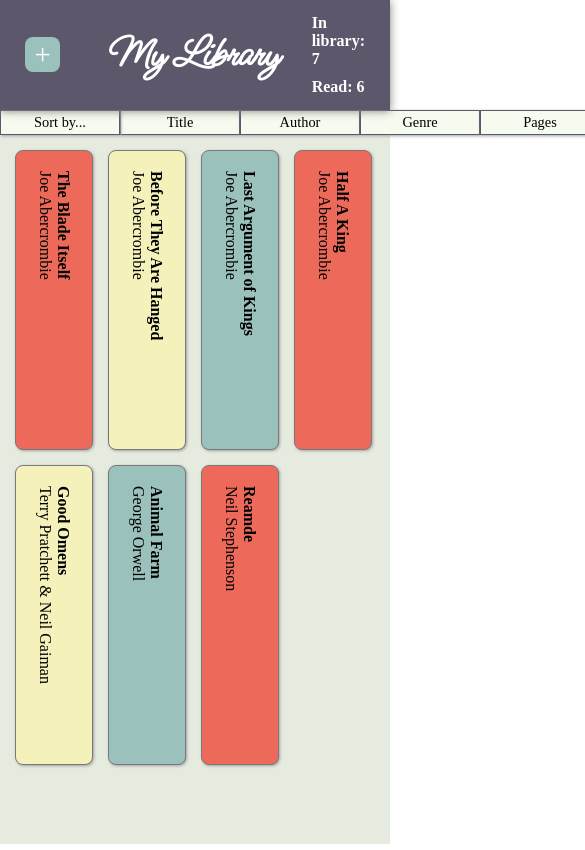
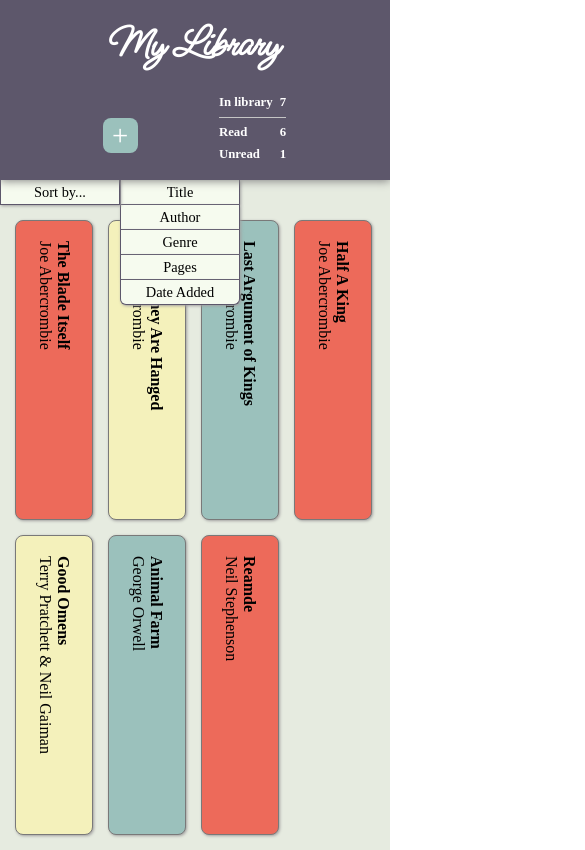
Before and after one commit to mikeplant/odin-library, a plain HTML site: page index.html in a window 390 px wide. Both pictures are taken after a click on the button "Sort by...". Shown: the top 850 px of the page, 585 px wide, since content can reach past the window. Drawn offline with Linux system fonts and the light colour scheme; a web font is replaced by a local one.

Commit message:
Add media queries for responsiveness, adjust styling

```diff
--- a/css/style.css
+++ b/css/style.css
@@ -33,6 +33,7 @@
   display: grid;
   grid-template-rows: 1fr 7fr;
   margin: 0;
+  min-width: 300px;
 }
 
 header {
@@ -88,11 +89,12 @@
 }
 
 .form-container {
-  background-color: #9BC1BC;
-  padding: 15px;
+  background-color: #f6fbef;
+  color: #5D576B;
+  padding: 12px;
   border: 1px solid gray;
   border-radius: 8px;
-  z-index: 11;
+  z-index: 10;
   position: absolute;
   top: 0;
   box-shadow: 1px 1px 3px rgb(161, 160, 160);
@@ -162,57 +164,46 @@
   z-index: 9;
 }
 
+.sort-btns {
+  width: 120px;
+  height: 25px;
+  border: 1px solid #5D576B;
+  border-top: none;
+  font-size: 0.9rem;
+  background-color: #f6fbef;
+  box-shadow: 1px 1px 3px rgb(161, 160, 160);
+}
+
+.add-menu-btns {
+  display: flex;
+  grid-column-start: 2;
+  justify-self: end;
+  gap: 15px;
+}
+
+.add-menu-btn {
+  border: 1px solid gray;
+  width: 75px;
+  height: 30px;
+  /* background-color: #F4F1BB; */
+  color: #fff;
+}
+
+.add-book-cancel-btn {
+  background-color: #ED6A5A;
+  /* color: #000; */
+}
+
 .status-display {
   grid-row: 1 / span 2;
   grid-column-start: 3;
   display: grid;
   font-size: 1rem;
-  gap: 10px;
+  gap: 7px;
   font-weight: 700;
   padding-right: 25px;
   justify-self: end;
-}
-
-.sort-menu-container {
-  position: relative;
-  display: flex;
-}
-
-.sort-menu {
-  display: flex;
-  position: absolute;
-  left: -490px;
-  z-index: 8;
-  transition: left linear 300ms;
-}
-
-.sort-menu-show {
-  left: 120px;
-  transition: left linear 300ms;
-}
-
-.sort-menu button:last-child {
-  border-bottom-right-radius: 6px;
-}
-
-.sort-btns {
-  width: 120px;
-  height: 25px;
-  border: 1px solid #5D576B;
-  font-size: 0.9rem;
-  background-color: #f6fbef;
-  box-shadow: 1px 1px 3px rgb(161, 160, 160);
-}
-
-.drop-btn {
-  z-index: 9;
-  border-bottom-right-radius: 6px;
-  transition: border-bottom-right-radius linear 400ms;
-}
-
-.drop-menu-open {
-  border-bottom-right-radius: 0;
-  transition: border-bottom-right-radius linear 400ms;
+  min-width: 110px;
 }
 
 .has-read, #has-read {
@@ -233,24 +224,118 @@
   box-shadow: inset 0 0 0 3px #fff;
 }
 
-.add-menu-btns {
-  display: flex;
-  grid-column-start: 2;
-  justify-self: end;
-  gap: 15px;
+@media (max-width: 470px) {
+  header {
+    grid-template-rows: 1fr 1fr;
+    grid-template-columns: repeat(3, 1fr);
+  }
+
+  header h1 {
+    align-self: start;
+    margin-top: 18px;
+  }
+
+  .btn-container,
+  .status-display {
+    grid-row: 2;
+    grid-column: 1 / span 3;
+    justify-self: center;
+  }
+
+  .btn-container {
+    padding-right: 175px;
+  }
+
+  .status-display {
+    padding-bottom: 18px;
+    padding-top: 5px;
+    padding-left: 140px;
+    font-size: 0.8rem;
+  }
+
+  .form-container {
+    position: fixed;
+    left: 50%;
+    top: 25px;
+    transform: translate(-50%);
+  }
+
+  .add-book-form {
+    grid-template-columns: 250px;
+    gap: 6px;
+  }
+
+  .add-book-form legend,
+  .add-book-form label,
+  .add-book-form input,
+  .add-menu-btns {
+    grid-column-start: 1;
+  }
+
+  #title+span::after,
+  #author+span::after,
+  #pages+span::after {
+    top: 4px;
+    right: 13px;
+  }
+
+  .add-book-form #has-read {
+    justify-self: start;
+  }
 }
 
-.add-menu-btn {
-  border: 1px solid gray;
-  width: 75px;
-  height: 30px;
-  background-color: #F4F1BB;
-  color: #000;
+.current-total,
+.read-total {
+  grid-column-start: 2;
 }
 
-.add-book-cancel-btn {
-  background-color: #ED6A5A;
-  color: #000;
+.divider-line {
+  grid-column: span 2;
+  border-top: 1px solid #c5c5c5;
+}
+
+.sort-menu-container {
+  position: relative;
+  display: flex;
+}
+
+.sort-menu {
+  display: flex;
+  position: absolute;
+  left: -700px;
+  z-index: 8;
+  transition: left ease 300ms;
+}
+
+.sort-menu-show {
+  left: 120px;
+  transition: left ease 300ms;
+}
+
+@media (max-width: 720px) {
+  .sort-menu {
+    flex-direction: column;
+  }
+
+  .sort-menu button:last-child {
+    border-bottom-left-radius: 6px;
+  }
+}
+
+.sort-menu button:last-child {
+  border-bottom-right-radius: 6px;
+}
+
+.drop-btn {
+  z-index: 9;
+  border-bottom-right-radius: 6px;
+  transition: border-bottom-right-radius linear 300ms;
+  box-shadow: 1px 1px 3px rgb(161, 160, 160);
+}
+
+.drop-menu-open {
+  border-bottom-right-radius: 0;
+  transition: border-bottom-right-radius linear 300ms;
 }
 
 .content {
@@ -259,7 +344,6 @@
 }
 
 .book-display {
-
   display: flex;
   flex-wrap: wrap;
   align-content: flex-start;
--- a/index.html
+++ b/index.html
@@ -39,8 +39,13 @@
     </div>
     <h1>My Library</h1>
     <div class="status-display">
-      <span class="total-books-display">In library: </span>
-      <span class="read-books-display">Read: </span>
+      <span class="total-books-display">In library </span>
+      <span class="current-total"></span>
+      <div class="divider-line"></div>
+      <span class="read-books-display">Read </span>
+      <span class="read-total"></span>
+      <span class="read-books-display">Unread </span>
+      <span class="unread-total"></span>
     </div>
   </header>
 
--- a/js/script.js
+++ b/js/script.js
@@ -99,10 +99,12 @@
 }
 
 function updateStatusDisplay() {
-  const totalBooks = document.querySelector('.total-books-display');
-  const readBooks = document.querySelector('.read-books-display');
-  totalBooks.textContent = `In library: ${getTotalBooks()}`;
-  readBooks.textContent = `Read: ${getTotalBooksRead()}`;
+  const totalBooks = document.querySelector('.current-total');
+  const readBooks = document.querySelector('.read-total');
+  const unreadBooks = document.querySelector('.unread-total');
+  totalBooks.textContent = `${getTotalBooks()}`;
+  readBooks.textContent = `${getTotalBooksRead()}`;
+  unreadBooks.textContent = `${getTotalBooksUnread()}`;
 }
 
 function updateDisplay() {
@@ -250,9 +252,13 @@
   return myLibrary.filter(book => book.hasRead === true).length;
 }
 
+function getTotalBooksUnread() {
+  return myLibrary.filter(book => book.hasRead === false).length;
+}
+
 // Sort functions
 
-let currentSort;
+let currentSort = 'id';
 const dropBtn = document.querySelector('.drop-btn');
 const sortMenu = document.querySelector('.sort-menu');
 const sortSelectBtns = Array.from(document.querySelectorAll('.sort-select'));
@@ -264,10 +270,14 @@
 
 sortSelectBtns.forEach(btn => btn.addEventListener('click', e => {
   let sortBy = e.target.id.split('-')[0];
+  handleSortBtnClick(sortBy);
+  updateDisplay();
+  currentSort = sortBy;
+}));
+
+function handleSortBtnClick(sortBy) {
   (sortBy === currentSort) ? reverseLibrarySort() : sortLibrary(sortBy);
-  currentSort = sortBy;
-  updateDisplay();
-}));
+}
 
 function toggleSortMenuShow() {
   sortMenu.classList.toggle('sort-menu-show');
```
